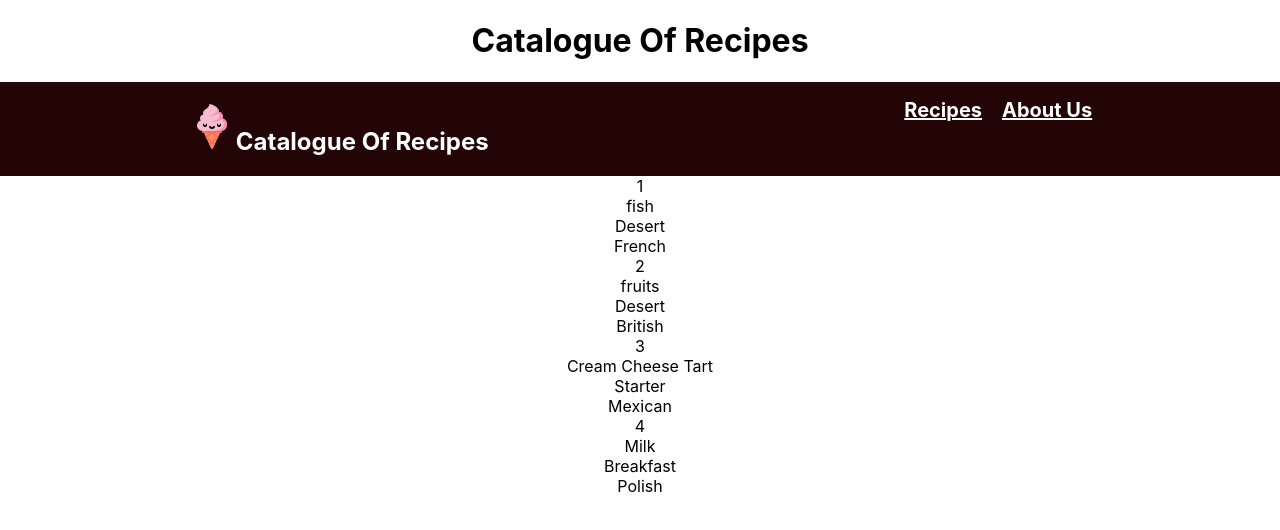
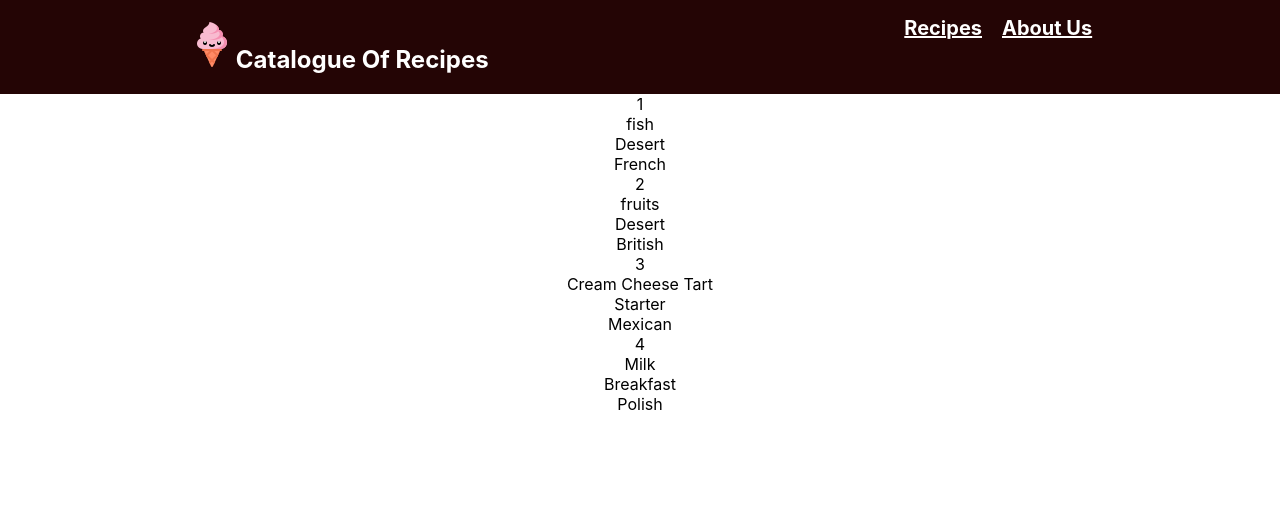
Before and after one commit to jamezjaz/Recipes, a React (Create React App) app: page / in a window 1280 px wide. Shown: the top 530 px of the page. Built offline with nearby package versions, Linux system fonts and the light colour scheme.

Commit message:
fix: Removes header from App component

```diff
--- a/src/components/App.js
+++ b/src/components/App.js
@@ -3,7 +3,6 @@ import Routes from '../Routes';
 
 const App = () => (
   <div className="App">
-    <h1>Catalogue Of Recipes</h1>
     <Routes />
   </div>
 );
```
